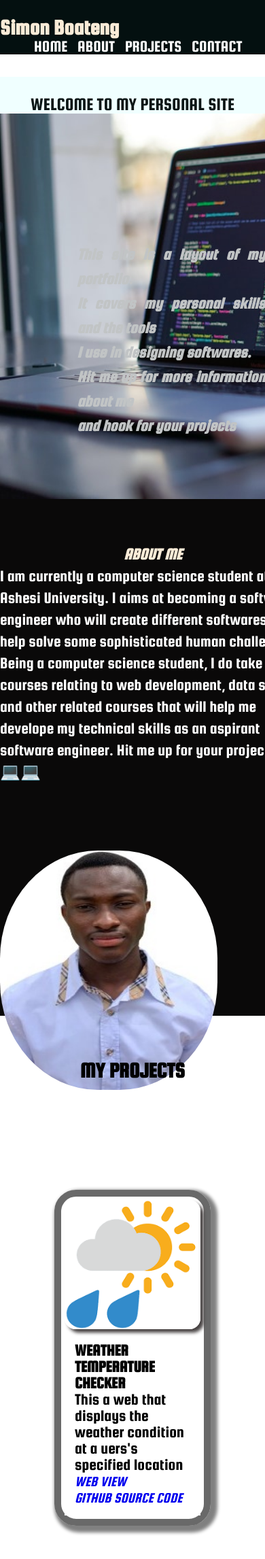
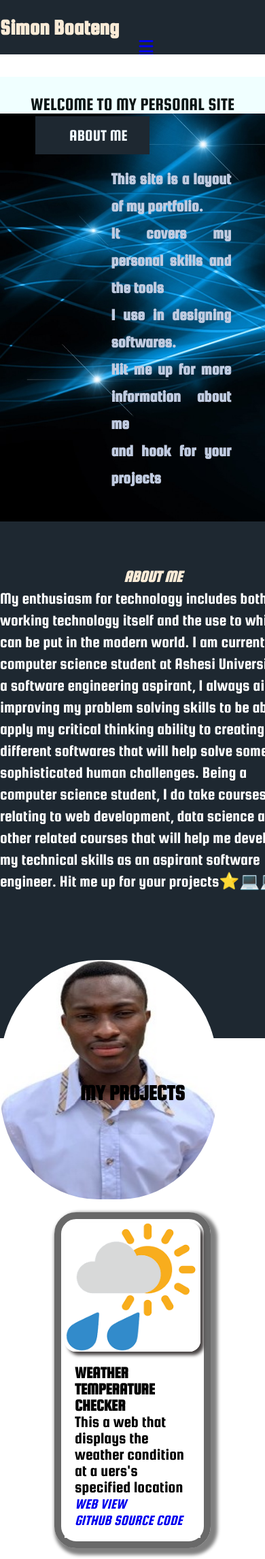
Before and after one commit to Simon-157/Simon-Portfolio, a PHP site: page /personal.html in a window 390 px wide; the page is wider, and only the part inside the window is pictured. Shown: the top 2293 px of that part at 68% size. Run offline with PHP 8.4, Linux system fonts and the light colour scheme.

Commit message:
Added responsiveness

```diff
--- a/personal.html
+++ b/personal.html
@@ -8,53 +8,73 @@
     <link rel="stylesheet" href="static/personal.css">
     <link href="https://cdn.rawgit.com/michalsnik/aos/2.1.1/dist/aos.css" rel="stylesheet">
     <link href="https://fonts.googleapis.com/css2?family=Mukta:wght@500&display=swap" rel="stylesheet">
-    <link rel="stylesheet" href="/static/dash.css">
+    <link rel="stylesheet" href="https://cdnjs.cloudflare.com/ajax/libs/font-awesome/4.7.0/css/font-awesome.min.css">
     <link href="https://fonts.googleapis.com/css2?family=Squada+One&display=swap" rel="stylesheet">
     <link rel="stylesheet" href="https://cdnjs.cloudflare.com/ajax/libs/font-awesome/6.0.0-beta2/css/all.min.css" integrity="sha512-YWzhKL2whUzgiheMoBFwW8CKV4qpHQAEuvilg9FAn5VJUDwKZZxkJNuGM4XkWuk94WCrrwslk8yWNGmY1EduTA==" crossorigin="anonymous" referrerpolicy="no-referrer" />
     <!-- <link rel="stylesheet" href="static/empty.css"> -->
 </head>
 <body>
 
-    <div class="nav"><br>
+    <div class="nav " ><br>
         <h2 style="color:antiquewhite;font-size: 32px;">Simon Boateng</h2>
-        <ul>
+        <ul id="med-nav scrollFade">
             <li><a class="navlink" href="#H" >HOME</a></li>
             <li><a class="navlink" href="#A">ABOUT</a></li>
             <li><a class="navlink" href="#P">PROJECTS</a></li>
             <li><a class="navlink" href="#C">CONTACT</a></li>
+            <a href="javascript:void(0);" class="icon" onclick="myFunction()">
+                    <i class="fa fa-bars"></i>
+                </a>
+
         </ul>
+
     </div>
     <header><br>WELCOME TO MY PERSONAL SITE<br></header>
-    <div id="#H" >
-        <section class="home"  >
-        <h1 style="padding-block: 5cm;padding-left: 3cm;">This site is a layout of my portfolio. <br> It covers my personal skills and the tools <br>I use in designing softwares.<br>Hit me up for more information about me <br>and hook for your projects </h1>
-        </section>
+    <div id="H" class="home">
+        <div class="home-content">
+            <div  class="home-txt">
+                <button type="button" class="A-btn">
+                    <a href="#A">ABOUT ME</a>
+                </button>
+            </div>
+            <div class="home-txt ">
+                <h1 style="padding-left: 3cm;">This site is a layout of my portfolio.
+                    <br> It covers my personal skills and the tools <br>I use in designing softwares.
+                    <br>Hit me up for more information about me <br>and hook for your projects
+
+                </h1>
+            </div>
+        </div>
+
     </div>
 
-    <div class="about" id="A">
+    <div class="about scrollFade" id="A">
         <div class="txt">
                 <h3 ><br><br><b>ABOUT ME</b></h3>
-                <p>I am currently a computer science student at Ashesi University.
-                I aims at becoming a software engineer who will create different
-                softwares to help solve some sophisticated human challenges.
+                <p>My enthusiasm for technology includes both the working
+                technology itself and the use to which it can be put in the modern world.
+                I am currently a computer science student at Ashesi University.
+                As a software engineering aspirant, I always aim at improving
+                my problem solving skills to be able apply my critical thinking ability to creating different
+                softwares that will help solve some sophisticated human challenges.
                 Being a computer science student, I do take courses relating to
                 web development, data science and other
                 related courses that will help me develope my technical skills as
                 an aspirant software engineer. Hit me up for your projects⭐💻💻</p>
         </div>
         <div class="pic">
-            <img class="my-pic" src="static/images/simonjnr.jpg" alt="pic">
+            <img class="my-pic scrollFade" src="static/images/simonjnr.jpg" alt="pic">
         </div>
     </div>
 
-    <section class="sectionP container" id="P">
+    <section class="sectionP container scrollFade" id="P">
         <!-- <div class="container"> -->
             <h2 style="text-align: center;font-size: 32px;"><br><br>MY PROJECTS</h2>
 
             <div class="project-sec" >
 
                 <div class="project"  >
-                    <img class="projectimg" src="static/images/weather.png">
+                    <a href="https://weatherworldapp-simon.herokuapp.com"><img class="projectimg" src="static/images/weather.png"></a>
                     <div class="project-des">
                         <h3>WEATHER TEMPERATURE CHECKER</h3>
                         <P>This a web that displays the weather condition at a uers's specified location</P>
@@ -62,8 +82,8 @@
                         <a href="https://github.com/Simon-157/weatherworld-app">GITHUB SOURCE CODE</a>
                     </div>
                 </div>
-                <div class="project ">
-                    <img class="projectimg" src="https://img.icons8.com/external-wanicon-flat-wanicon/64/000000/external-calculator-education-wanicon-flat-wanicon.png"/>
+                <div class="project">
+                    <a href="https://simon-interest-app.herokuapp.com"><img class="projectimg" src="https://img.icons8.com/external-wanicon-flat-wanicon/64/000000/external-calculator-education-wanicon-flat-wanicon.png"/></a>
                     <div class="project-des">
                         <h3>INTERSET CALCULATOR</h3>
                         <P>This a  program that allows users to search for the current weather temperature at the present location</P>
@@ -72,7 +92,7 @@
 
                     </div>
                 </div>
-                <div class="project "  >
+                <div class="project"  >
                     <img class="projectimg" src="static/images/gues.png">
                     <div class="project-des">
                         <h3>GUESSING GAME</h3>
@@ -80,7 +100,7 @@
                         <a href="#git2.com">GITHUB SOURCE CODE</a>
                     </div>
                 </div>
-                <div class="project item " >
+                <div class="project" >
                     <img class="projectimg"  src="https://img.icons8.com/external-flatart-icons-flat-flatarticons/64/000000/external-education-high-school-flatart-icons-flat-flatarticons.png"/>
                     <div class="project-des">
                         <h3>CSSP PORTAL</h3>
@@ -93,39 +113,39 @@
         </div>
     </section>
 
-    <section class="sectionS">
+    <section class="sectionS scrollFade">
         <div class="skills">
             <h2 style="color: azure;text-align: center;"><br><br>LEARNED AND DEVELOPED SKILLS</h2>
             <div class="skills-sec">
 
                 <div class="s-post">
-                    <img src="https://img.icons8.com/color/240/000000/html-5--v1.png"/>
-                    <div class="s-postview">
+                    <img class="scrollFade" src="https://img.icons8.com/color/240/000000/html-5--v1.png"/>
+                    <div class="s-postview scrollFade">
                         <p>INTERMEDIATE PROGRAMMING IN HTML</p>
                     </div>
                 </div>
-                <div class="s-post "  >
-                    <img src="https://img.icons8.com/color/240/000000/css3.png"/>
-                    <div class="s-postview">
+                <div class="s-post scrollFade"  >
+                    <img class="scrollFade" src="https://img.icons8.com/color/240/000000/css3.png"/>
+                    <div class="s-postview scrollFade">
                         <p>INTERMEDIATE PROGRAMMING IN CSS</p>
                     </div>
                 </div>
-                <div class="s-post " >
-                    <img src="https://img.icons8.com/color/240/000000/python--v1.png"/>
-                    <div class="s-postview">
+                <div class="s-post scrollFade" >
+                    <img class="scrollFade" src="https://img.icons8.com/color/240/000000/python--v1.png"/>
+                    <div class="s-postview scrollFade">
                         <p>INTERMEDIATE PROGRAMMING IN PYTHON</p>
                     </div>
                 </div>
-                <div class="s-post">
-                    <img src="https://img.icons8.com/plasticine/220/000000/oracle-pl-sql--v3.png"/>
-                    <div class="s-postview">
+                <div class="s-post scrollFade">
+                    <img class="scrollFade" src="https://img.icons8.com/plasticine/220/000000/oracle-pl-sql--v3.png"/>
+                    <div class="s-postview scrollFade">
                         <p>INTERMEDIATE PROGRAMMING IN SQL</p>
                     </div>
                 </div>
             </div>
         </div>
     </section>
-    <section id="M" >
+    <section id="M" class="scrollFade">
         <div class="contac">
             <form class="frm" name="contact" method="POST" data-netlify="true">
                 <div>
@@ -152,9 +172,13 @@
         </div>
     </section>
    <footer>
-    <p>copyright<img class="social-media" src="https://img.icons8.com/windows/32/000000/copyright.png"/>Simon. Alrights reserved</p>
+    <p class="social-media">copyright (c) Simon. Alrights reserved</p>
 
    </footer>
-   <script src="https://cdn.rawgit.com/michalsnik/aos/2.1.1/dist/aos.js"></script>
+   <script src="static/scrollfade.js"></script>
+   <script src="static/personal.js" type="text/javascript"></script>
+
+   </script>
+   <!-- <script src="https://cdn.rawgit.com/michalsnik/aos/2.1.1/dist/aos.js"></script> -->
 </body>
 </html>
--- a/static/personal.css
+++ b/static/personal.css
@@ -49,7 +49,7 @@ html {
 
 
 .nav {
-    background-color: rgb(2, 14, 14);
+    background-color: rgb(30,40, 49);
     width: 100vw;
     height:80px;
     animation-duration: 3s;
@@ -58,7 +58,9 @@ html {
     animation-name: frontier;
     animation-fill-mode: none;
     top: 0;
+    overflow: hidden;
 }
+
 
 
 body{
@@ -91,21 +93,57 @@ li {
     color: aquamarine;
     text-decoration: none;
 } */
-a:hover{
-    color: rgb(42, 36, 54);
+.navlink:hover{
+
     text-decoration: none;
     box-sizing: border-box;
-    box-shadow: 5px 5px 5px 5px rgb(209, 205, 205);
-    /* height: 2rem; */
-    background-color: darkgoldenrod;
+    background-color:rgb(61, 180, 180);
+    box-shadow:0 12px 16px 0 rgba(0,0,0,0.24), 0 17px 50px 0 rgba(0,0,0,0.19);
     justify-content: center;
-    padding-top: 20px;
+    /* padding-top: 20px; */
     font-size: 22px;
 }
 a:active{
     color: rgb(255, 210, 127);
     text-decoration:none;
 }
+
+
+
+.nav .icon {
+    display: none;
+  }
+
+  @media screen and (max-width: 600px) {
+    .nav li {display: none;}
+    .nav a.icon {
+
+      display: flex;
+      justify-content:center;
+    }
+  }
+
+  @media screen and (max-width: 600px) {
+    .nav.responsive {position: relative;}
+    .nav.responsive .icon {
+      position: absolute;
+      right: 10px;
+      top: 0;
+
+    }
+    .nav {
+        animation-name: none;
+    }
+    .nav.responsive a {
+      float: none;
+      display: block;
+      text-align: left;
+    }
+  }
+
+
+
+
 header {background-color: azure;
     color: rgb(12, 22, 22);
     font-size: 20pt;
@@ -115,26 +153,94 @@ header {background-color: azure;
 }
 .home {
     width:100vw;
-    height:567px;
-    background-image:url("images/wall.png");
+    height:600px;
+    background-image:url("images/backgroundpicture.jpg");
     background-size: cover;
     background-repeat: no-repeat;
     padding: 0%;
     background-color: transparent;
-    color: rgb(31, 77, 170);
+    color: rgb(192, 203, 224);
     font-weight: bolder;
-    font-style: oblique;
+
     text-align: justify;
     margin-top: 0px;
     margin-bottom: 0px;
+    line-height: 40px;
+
+
 
 }
+
 section h1 {
     line-height: 1.5em;
-    display: flex;
-    justify-content: center;
     color: rgb(193, 196, 197);
 }
+
+
+.home-content{
+    display: inline-flex;
+    justify-content: space-around;
+    flex-direction: row;
+    gap: 0.5em;
+}
+
+.home-txt{
+    font-size: 34px;
+    padding-left: 50px;
+    padding-right: 50px;
+    padding-top: 170px;
+    text-align:justify;
+
+}
+
+
+
+.A-btn{
+    background-color:rgb(30,40, 49);
+    border: none;
+    color: white;
+    padding: 15px 32px;
+    text-align: center;
+    text-decoration: none;
+    /* display: inline-block; */
+
+    margin: 4px 2px;
+    cursor: pointer;
+    transition-duration: 0.4s;
+    display: flex;
+
+    justify-content: flex-end;
+}
+.A-btn a{
+    color: aliceblue;
+    text-decoration: none;
+
+}
+
+.A-btn:hover{
+    background-color:rgb(61, 180, 180);
+    box-shadow:0 12px 16px 0 rgba(0,0,0,0.24), 0 17px 50px 0 rgba(0,0,0,0.19);
+}
+@media (max-width: 800px) {
+    .home-content{
+      flex-direction: column;
+    }
+    .home-txt{
+        padding-top: 0px;
+    }
+    .A-btn{
+
+        padding: 15px 32px;
+        padding-left: 50px;
+    }
+
+}
+
+
+
+
+
+
 @keyframes frontier {
     0% {background-color: rgb(204, 216, 212)}
     25% {background-image: url(images/homimg.png);}
@@ -144,7 +250,7 @@ section h1 {
         animation-name: frontier;}
 }
 .about {
-    background-color: rgb(10, 9, 9);
+    background-color: rgb(30,40, 49);
     border: none;
     width:100vw;
     height: 760px;
@@ -178,6 +284,8 @@ section h1 {
     width:450px;
     line-height:2rem;
     font-size: 19px;
+    text-align:initial;
+    /* line-height:30px; */
 }
 
 .my-pic{
@@ -225,6 +333,18 @@ section h1 {
 
 }
 
+
+.project{
+    justify-content:space-between;
+    flex: 1 1 0px;
+    -moz-animation: fade-in-left 10s both;
+    -webkit-animation: fade-in-left 10s both;
+    -o-animation: fade-in-left 10s both;
+    animation: fade-in-left 10s both;
+	/* flex-grow: 0;
+	flex-shrink: 1; */
+}
+
 .project-sec .project {
     border:10px solid; border-color: dimgrey;
     margin: 5rem auto;
@@ -238,14 +358,9 @@ section h1 {
 
 }
 
-.project{
-    justify-content:space-between;
-    flex: 1 1 0px;
-	/* flex-grow: 0;
-	flex-shrink: 1; */
-}
 
-.project-sec .project:hover {
+
+.project-sec .fadeIn:hover {
    box-sizing: border-box;
    box-shadow: 1rem 1rem 1rem rgb(53, 50, 50);
 
@@ -276,17 +391,17 @@ section h1 {
 .project-des a:hover {
     color: rgb(100, 237, 162);
 }
-.project-des a:active {
+.project-des a::before {
     color: rgb(49, 55, 45);
 }
-.project-des a:visited {
+.project-des a::after {
     color: rgb(21, 18, 190);
 }
 
 .projectimg {
     width: 100%;
     object-position: cover;
-
+    cursor: pointer;
     height: 190px;
     box-shadow: 5px 5px 5px rgb(71, 66, 66);
     border-radius: 1rem;
@@ -303,7 +418,7 @@ section h1 {
 
 
 .sectionS {
-    background-color: rgb(10, 9, 9);
+    background-color: rgb(30,40, 49);
 }
 .skills-sec {
 
@@ -331,7 +446,7 @@ section h1 {
     grid-auto-flow: row;
     grid-gap: 2rem;
     justify-content: center;
-    background-color: rgb(30, 31, 31);
+    background-color: rgb(30,40, 49);
     width:100%;
     /* background-image: url(images/homimg.png); */
     background-repeat:vertical;
@@ -342,7 +457,7 @@ section h1 {
 
 .frm {
 
-    background-color: rgb(18, 22, 22);
+    background-color: rgb(30,40, 49);
     border-radius: 0.5rem;
     border-width: 0.5rem;
     width: 30rem;
@@ -383,17 +498,14 @@ section h1 {
 
 .social-media{
 
-    display: inline-block;
-    justify-content: space-around;
-    justify-content: space-between;
-    padding-right: 2rem;
-    padding-left: 2rem;
+    display: flex;
+    justify-content: center;
+    /* padding-right: 2rem;
+    padding-left: 2rem; */
 
 }
 footer{
-    justify-content: stretch;
-    padding-left: 30%;
-    padding-right: 30%;
+    justify-content: center;
 }
 
 
@@ -405,3 +517,24 @@ footer{
   [aos="fade"].aos-animate {
     opacity: 0.1;
   }
+
+
+.scrollFade {
+    opacity: 1;
+    pointer-events: all;
+
+  }
+
+  .scrollFade--hidden {
+    opacity: 0;
+    pointer-events: none;
+  }
+
+  .scrollFade--visible {
+    opacity: 1;
+    pointer-events: all;
+  }
+
+  .scrollFade--animate {
+    transition: opacity 1s ease-in;
+  }
--- /dev/null
+++ b/static/personal.js
@@ -0,0 +1,20 @@
+window.scroll({
+  top: 1000,
+  behavior: 'smooth'  // 👈
+});
+
+
+
+
+const observer = new IntersectionObserver(entries =>{
+  entries.forEach(entry => {
+    if(entry.isIntersecting){
+      document.querySelectorAll(".project")[0].classList.add("fadeIn")
+      document.querySelectorAll(".project")[1].classList.add("fadeIn")
+      document.querySelectorAll(".project")[2].classList.add("fadeIn")
+      document.querySelectorAll(".project")[3].classList.add("fadeIn")
+    }
+  })
+})
+
+observer.observe(document.querySelector(".container"));
--- /dev/null
+++ b/static/scrollfade.js
@@ -0,0 +1,36 @@
+// ScrollFade 0.1
+
+var fadeElements = document.getElementsByClassName('scrollFade');
+
+function scrollFade() {
+	var viewportBottom = window.scrollY + window.innerHeight;
+
+	for (var index = 0; index < fadeElements.length; index++) {
+		var element = fadeElements[index];
+		var rect = element.getBoundingClientRect();
+
+		var elementFourth = rect.height/4;
+		var fadeInPoint = window.innerHeight - elementFourth;
+		var fadeOutPoint = -(rect.height/2);
+
+		if (rect.top <= fadeInPoint) {
+			element.classList.add('scrollFade--visible');
+			element.classList.add('scrollFade--animate');
+			element.classList.remove('scrollFade--hidden');
+		} else {
+			element.classList.remove('scrollFade--visible');
+			element.classList.add('scrollFade--hidden');
+		}
+
+		if (rect.top <= fadeOutPoint) {
+			element.classList.remove('scrollFade--visible');
+			element.classList.add('scrollFade--hidden');
+		}
+	}
+}
+
+document.addEventListener('scroll', scrollFade);
+window.addEventListener('resize', scrollFade);
+document.addEventListener('DOMContentLoaded', function() {
+    scrollFade();
+});
```
Also changed, not shown: static/empty.css (+57 -0 lines), static/images/backgroundpicture.jpg (added).
